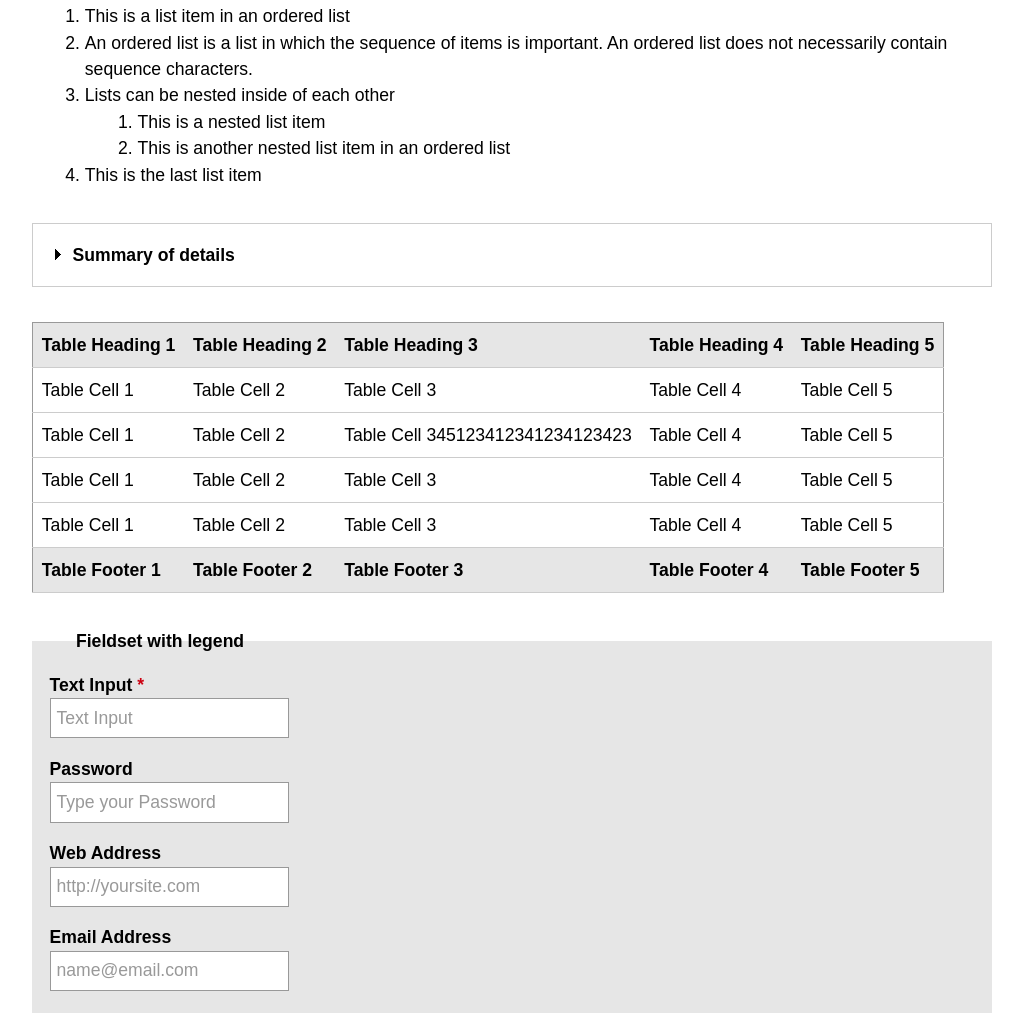
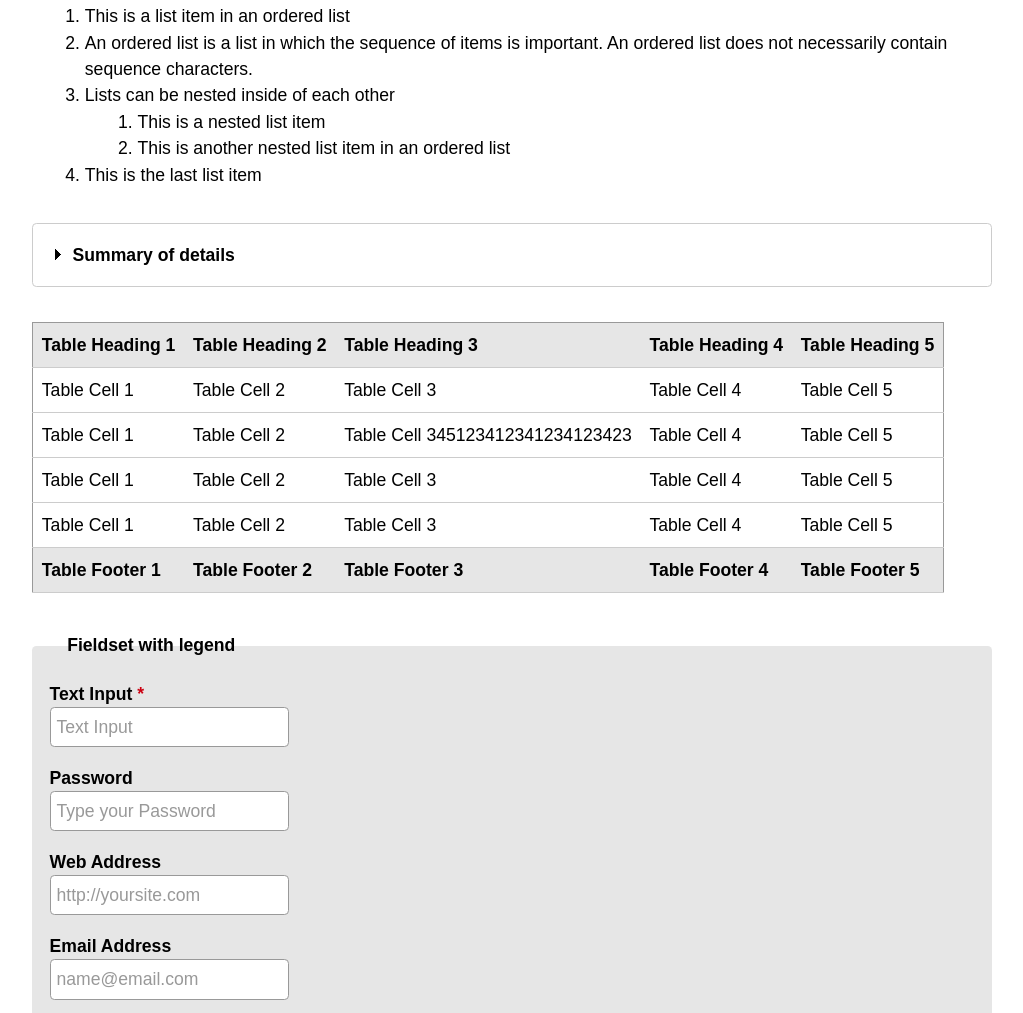
Before and after one commit to axoplasm/skeletor, an Eleventy site: page views/index.html in a window 1280 px wide. Shown: the part 1787-2800 px from the top of the page, without its empty margins (128-1151 px from the left). Built offline with nearby package versions, Linux system fonts and the light colour scheme; Eleventy itself is replaced by a stand-in of ours; files that its build step writes are made by us from their sources.

Commit message:
border radius for effect

```diff
--- a/sass/_base.scss
+++ b/sass/_base.scss
@@ -27,7 +27,7 @@ html {
     --default-transition: 0.2s all ease-in-out;
 
     // misc appearance
-    --default-border-radius: 0;
+    --default-border-radius: 0.25rem;
     --default-border-width: 1px;
 
     // global defaults
@@ -64,6 +64,7 @@ address, article, aside, div, footer, header, main, nav, search, section {
 // details/summary
 details {
     border: 1px solid var(--whisper);
+    border-radius: var(--default-border-radius);
     margin-block: 2rem;
     padding: 1rem;
 }
@@ -136,6 +137,7 @@ p:not(:last-child) {
 }
 blockquote {
     background-color: var(--quiet);
+    border-radius: var(--default-border-radius);
     font-style: var(--oblique-style);
     margin-block: 1rem;
     padding: 1rem;
--- a/sass/_forms.scss
+++ b/sass/_forms.scss
@@ -5,15 +5,19 @@ form ul {
 }
 fieldset {
     background-color: var(--quiet);
+    border-radius: var(--default-border-radius);
     display: block;
     margin-block-end: 2rem;
     margin-block-start: 2rem;
     padding: 1rem;
 }
 legend {
+    background-color: transparent;
+    border: none;
+    border-radius: var(--default-border-radius);
     font-weight: var(--bold-weight);
-    margin-inline-start: 1rem;
-    padding: 0 0.5rem;
+    margin-inline-start: 0;
+    padding: 0.25rem 1rem;
 }
 label {
     display: block;
--- a/sass/_lib.scss
+++ b/sass/_lib.scss
@@ -7,6 +7,7 @@
 @mixin buttonish($background-color: var(--hushed), $link-color: var(--white)) {
     background-color: $background-color;
     border: none;
+    border-radius: var(--default-border-radius);
     color: $link-color;
     display: inline-block;
     font-weight: var(--bold-weight);
```
Also changed, not shown: public/static/css/screen.css.
